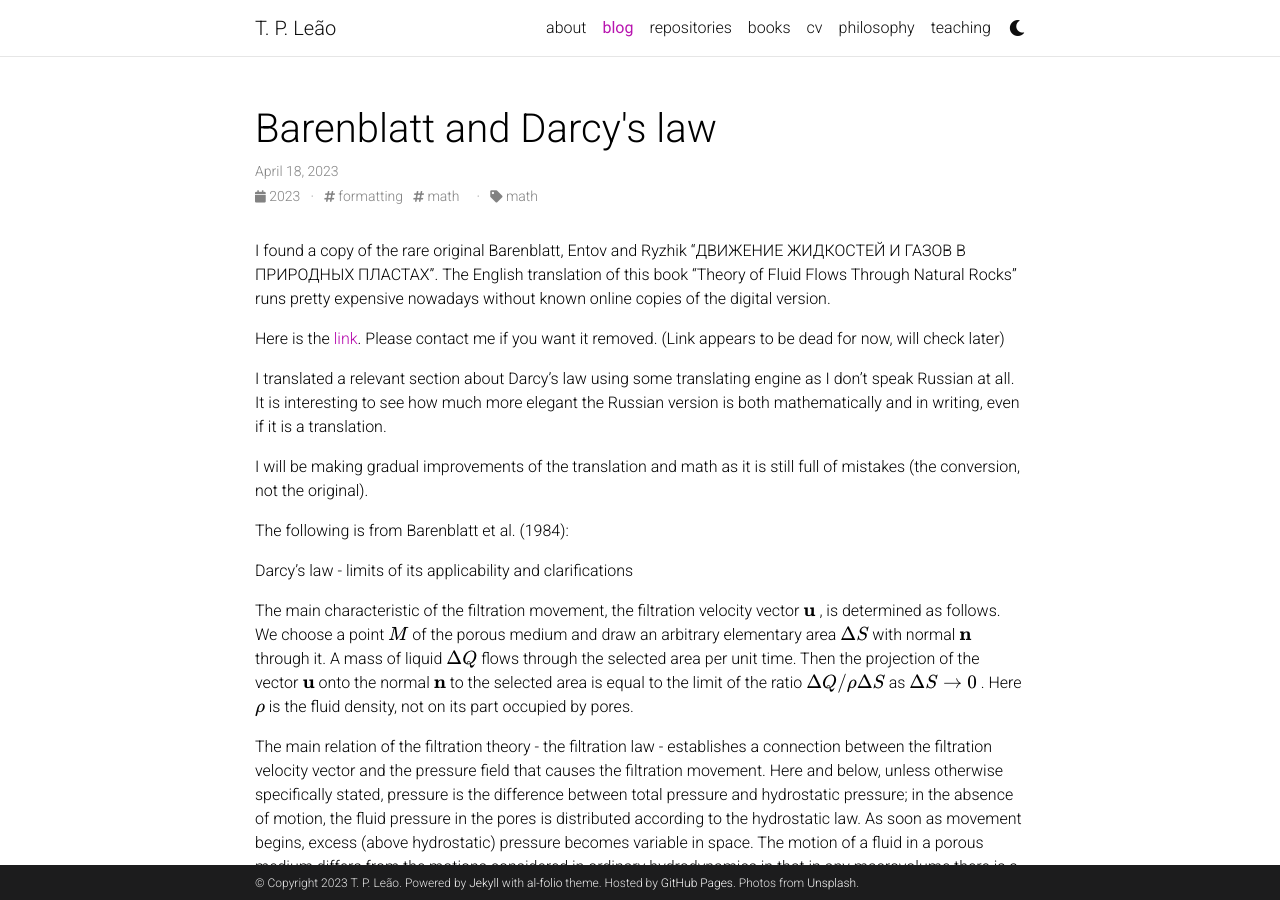
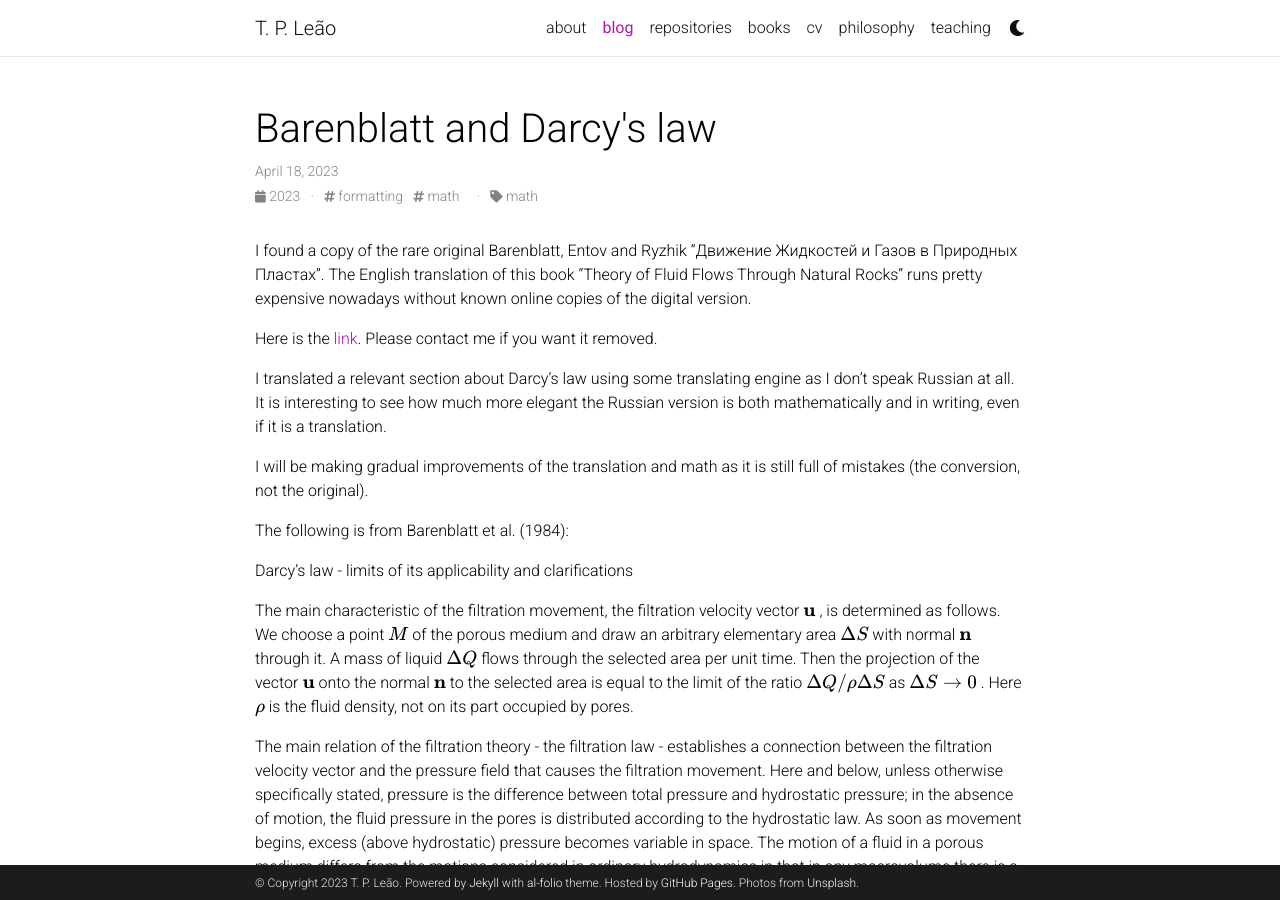
Before and after one commit to leaot/leaot.github.io, a Jekyll site: the page built from _posts/2023-04-18-barenblatt.md, in a window 1280 px wide and 900 px high. Built offline with Jekyll 4.4.1, drawn with Linux system fonts in a browser that asks for light colours; comment, search, counter and statistics services are not loaded; a style sheet for code colours, icons or effects is not loaded.

Commit message:
Update 2023-04-18-barenblatt.md

```diff
--- a/_posts/2023-04-18-barenblatt.md
+++ b/_posts/2023-04-18-barenblatt.md
@@ -8,10 +8,9 @@ categories: math
 related_posts: false
 ---
 
-I found a copy of the rare original Barenblatt, Entov and Ryzhik "ДВИЖЕНИЕ ЖИДКОСТЕЙ И ГАЗОВ В ПРИРОДНЫХ ПЛАСТАХ". The English translation of this book "Theory of Fluid Flows Through Natural Rocks" runs pretty expensive nowadays without known online copies of the digital version.
+I found a copy of the rare original Barenblatt, Entov and Ryzhik "Движение Жидкостей и Газов в Природных Пластах". The English translation of this book "Theory of Fluid Flows Through Natural Rocks" runs pretty expensive nowadays without known online copies of the digital version.
 
-Here is the [link](https://www.geokniga.org/bookfiles/geokniga-dvizhenie-zhidkostey-i-gazov-v-prirodnyh-plastah-gibarenblatt-vmentov-vmryzhik.pdf). Please contact me if you want it removed. (Link appears to be dead for now, will check later)
-
+Here is the [link](https://www.geokniga.org/bookfiles/geokniga-dvizhenie-zhidkostey-i-gazov-v-prirodnyh-plastah-gibarenblatt-vmentov-vmryzhik.pdf). Please contact me if you want it removed.
 
 I translated a relevant section about Darcy's law using some translating engine as I don't speak Russian at all. It is interesting to see how much more elegant the Russian version is both mathematically and in writing, even if it is a translation.
 
```
